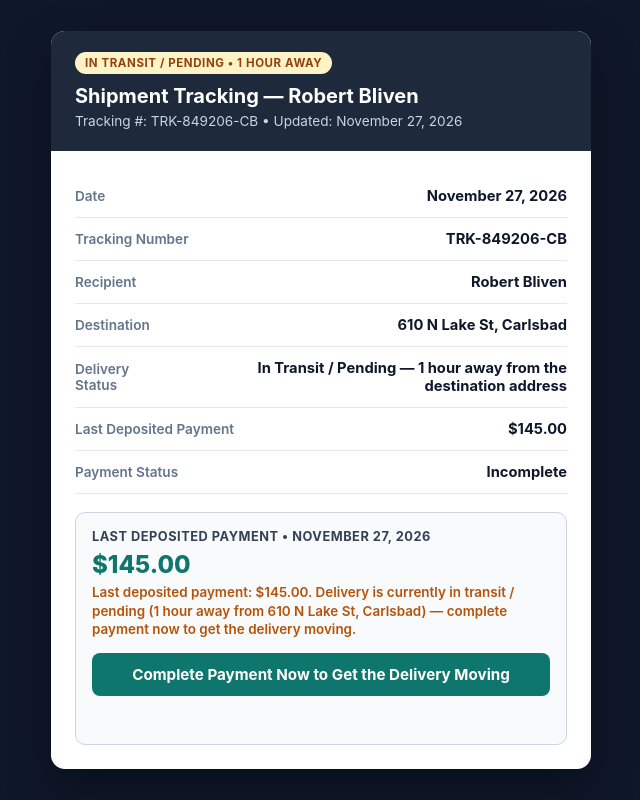
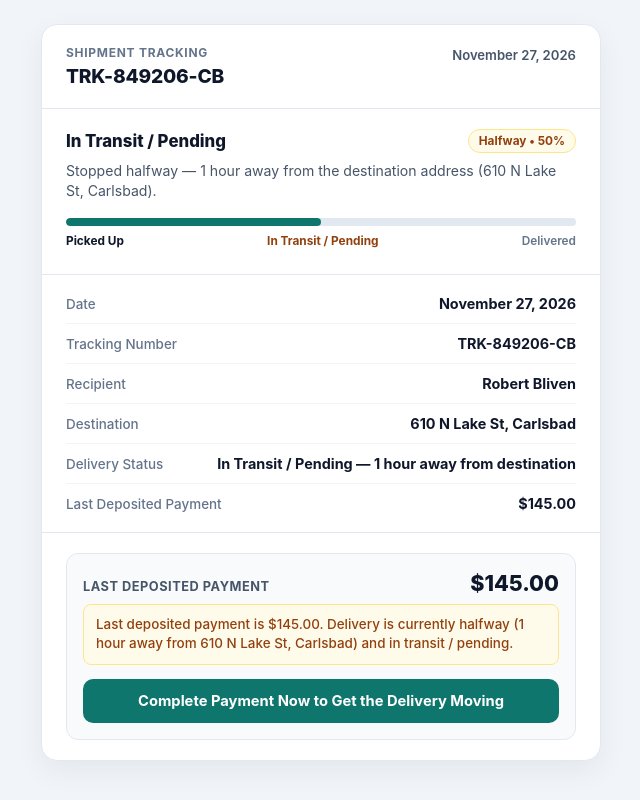
Before and after one commit to tracking-code/shipment-status, a plain HTML site: page index.html in a window 1280 px wide. Shown: the whole page, without its empty margins (319-959 px from the left). Drawn offline with Linux system fonts and the light colour scheme.

Commit message:
Update shipment tracking page layout and styles

```diff
--- a/index.html
+++ b/index.html
@@ -3,8 +3,26 @@
 <head>
   <meta charset="UTF-8" />
   <meta name="viewport" content="width=device-width, initial-scale=1.0" />
-  <title>Shipment & Payment Status — Robert Bliven</title>
+  <title>Shipment Tracking — TRK-849206-CB</title>
   <style>
+    :root {
+      --bg: #f1f5f9;
+      --surface: #ffffff;
+      --surface-subtle: #f8fafc;
+      --text-main: #0f172a;
+      --text-muted: #475569;
+      --text-soft: #64748b;
+      --border: #e2e8f0;
+      --accent: #0f766e;
+      --accent-hover: #115e59;
+      --warn-bg: #fffbeb;
+      --warn-border: #fde68a;
+      --warn-text: #92400e;
+      --ok-bg: #ecfdf5;
+      --ok-border: #a7f3d0;
+      --ok-text: #065f46;
+    }
+
     * {
       box-sizing: border-box;
       margin: 0;
@@ -13,195 +31,358 @@
     }
 
     body {
-      background: #0f172a;
-      color: #0f172a;
+      background: var(--bg);
+      color: var(--text-main);
       min-height: 100vh;
-      padding: 20px;
+      padding: 24px 16px;
       display: flex;
       justify-content: center;
-      align-items: center;
+      align-items: flex-start;
     }
 
-    .card {
+    .container {
       width: 100%;
-      max-width: 540px;
-      background: #ffffff;
-      border-radius: 14px;
+      max-width: 560px;
+      background: var(--surface);
+      border: 1px solid var(--border);
+      border-radius: 16px;
+      box-shadow: 0 10px 30px rgba(15, 23, 42, 0.06);
       overflow: hidden;
-      box-shadow: 0 20px 45px rgba(0, 0, 0, 0.35);
     }
 
-    .header {
-      background: #1e293b;
-      color: #ffffff;
+    .top-bar {
       padding: 20px 24px;
+      border-bottom: 1px solid var(--border);
+      display: flex;
+      justify-content: space-between;
+      align-items: flex-start;
+      gap: 12px;
     }
 
-    .badge {
-      display: inline-block;
-      background: #fef3c7;
-      color: #92400e;
-      font-size: 0.72rem;
+    .eyebrow {
+      font-size: 0.75rem;
       font-weight: 700;
       text-transform: uppercase;
-      letter-spacing: 0.05em;
-      padding: 4px 10px;
-      border-radius: 999px;
-      margin-bottom: 10px;
-    }
-
-    .header h1 {
-      font-size: 1.25rem;
+      letter-spacing: 0.06em;
+      color: var(--text-soft);
       margin-bottom: 4px;
     }
 
-    .header p {
-      font-size: 0.85rem;
-      color: #cbd5e1;
-      line-height: 1.4;
+    .tracking-id {
+      font-size: 1.2rem;
+      font-weight: 800;
+      color: var(--text-main);
+      letter-spacing: -0.01em;
     }
 
-    .body {
-      padding: 24px;
+    .date-stamp {
+      font-size: 0.82rem;
+      font-weight: 600;
+      color: var(--text-muted);
+      white-space: nowrap;
+      padding-top: 2px;
     }
 
-    .row {
+    .section {
+      padding: 20px 24px;
+      border-bottom: 1px solid var(--border);
+    }
+
+    .section:last-child {
+      border-bottom: none;
+    }
+
+    .status-header {
       display: flex;
       justify-content: space-between;
       align-items: center;
-      padding: 12px 0;
-      border-bottom: 1px solid #e2e8f0;
-      gap: 12px;
+      gap: 10px;
+      margin-bottom: 8px;
     }
 
-    .label {
-      font-size: 0.85rem;
-      color: #64748b;
-      font-weight: 600;
+    .status-title {
+      font-size: 1.05rem;
+      font-weight: 800;
+      color: var(--text-main);
     }
 
-    .value {
-      font-size: 0.92rem;
+    .pill {
+      font-size: 0.74rem;
       font-weight: 700;
-      color: #0f172a;
+      padding: 4px 10px;
+      border-radius: 999px;
+      background: var(--warn-bg);
+      color: var(--warn-text);
+      border: 1px solid var(--warn-border);
+      white-space: nowrap;
+    }
+
+    .status-sub {
+      font-size: 0.88rem;
+      color: var(--text-muted);
+      line-height: 1.45;
+      margin-bottom: 16px;
+    }
+
+    .progress-wrap {
+      margin-bottom: 6px;
+    }
+
+    .progress-track {
+      position: relative;
+      height: 8px;
+      background: #e2e8f0;
+      border-radius: 999px;
+      overflow: hidden;
+    }
+
+    .progress-fill {
+      width: 50%;
+      height: 100%;
+      background: var(--accent);
+      border-radius: 999px;
+      transition: width 0.3s ease;
+    }
+
+    .milestone-labels {
+      display: flex;
+      justify-content: space-between;
+      font-size: 0.74rem;
+      color: var(--text-soft);
+      font-weight: 600;
+      margin-top: 8px;
+    }
+
+    .milestone-labels .active {
+      color: var(--warn-text);
+      font-weight: 700;
+    }
+
+    .milestone-labels .done {
+      color: var(--text-main);
+      font-weight: 700;
+    }
+
+    .details-grid {
+      display: grid;
+      grid-template-columns: 1fr;
+    }
+
+    .detail-row {
+      display: flex;
+      justify-content: space-between;
+      align-items: baseline;
+      gap: 16px;
+      padding: 11px 0;
+      border-bottom: 1px solid #f1f5f9;
+    }
+
+    .detail-row:last-child {
+      border-bottom: none;
+      padding-bottom: 0;
+    }
+
+    .detail-row:first-child {
+      padding-top: 0;
+    }
+
+    .detail-label {
+      font-size: 0.84rem;
+      color: var(--text-soft);
+      font-weight: 500;
+    }
+
+    .detail-value {
+      font-size: 0.9rem;
+      color: var(--text-main);
+      font-weight: 700;
       text-align: right;
     }
 
-    .deposit-box {
-      margin-top: 18px;
-      background: #f8fafc;
-      border: 1px solid #cbd5e1;
-      border-radius: 10px;
+    .payment-panel {
+      background: var(--surface-subtle);
+      border: 1px solid var(--border);
+      border-radius: 12px;
       padding: 16px;
     }
 
-    .deposit-title {
+    .payment-top {
+      display: flex;
+      justify-content: space-between;
+      align-items: baseline;
+      margin-bottom: 8px;
+    }
+
+    .payment-label {
       font-size: 0.8rem;
       font-weight: 700;
       text-transform: uppercase;
       letter-spacing: 0.04em;
-      color: #334155;
-      margin-bottom: 6px;
+      color: var(--text-muted);
     }
 
-    .deposit-amount {
-      font-size: 1.5rem;
+    .payment-amount {
+      font-size: 1.35rem;
       font-weight: 800;
-      color: #0f766e;
-      margin-bottom: 4px;
+      color: var(--text-main);
     }
 
-    .status-note {
+    .payment-note {
       font-size: 0.84rem;
-      color: #b45309;
-      font-weight: 600;
+      color: var(--warn-text);
+      background: var(--warn-bg);
+      border: 1px solid var(--warn-border);
+      border-radius: 8px;
+      padding: 10px 12px;
+      line-height: 1.45;
       margin-bottom: 14px;
-      line-height: 1.4;
+      font-weight: 500;
     }
 
     .btn {
       width: 100%;
       border: none;
-      border-radius: 8px;
-      padding: 12px 16px;
-      font-size: 0.95rem;
+      border-radius: 10px;
+      padding: 13px 16px;
+      font-size: 0.92rem;
       font-weight: 700;
-      background: #0f766e;
+      background: var(--accent);
       color: #ffffff;
       cursor: pointer;
+      transition: background 0.2s ease;
     }
 
     .btn:hover {
-      background: #115e59;
+      background: var(--accent-hover);
     }
 
-    .msg {
+    .btn:disabled {
+      background: #64748b;
+      cursor: default;
+    }
+
+    .confirm-banner {
+      display: none;
       margin-top: 12px;
-      font-size: 0.85rem;
+      font-size: 0.84rem;
       font-weight: 600;
-      color: #334155;
-      min-height: 20px;
-      line-height: 1.4;
+      color: var(--ok-text);
+      background: var(--ok-bg);
+      border: 1px solid var(--ok-border);
+      border-radius: 8px;
+      padding: 10px 12px;
+      line-height: 1.45;
     }
   </style>
 </head>
 <body>
-  <div class="card">
-    <div class="header">
-      <div class="badge">In Transit / Pending • 1 Hour Away</div>
-      <h1>Shipment Tracking — Robert Bliven</h1>
-      <p>Tracking #: TRK-849206-CB • Updated: November 27, 2026</p>
-    </div>
+  <main class="container">
+    <header class="top-bar">
+      <div>
+        <div class="eyebrow">Shipment Tracking</div>
+        <div class="tracking-id">TRK-849206-CB</div>
+      </div>
+      <div class="date-stamp">November 27, 2026</div>
+    </header>
 
-    <div class="body">
-      <div class="row">
-        <span class="label">Date</span>
-        <span class="value">November 27, 2026</span>
+    <section class="section">
+      <div class="status-header">
+        <h1 class="status-title" id="mainStatusTitle">In Transit / Pending</h1>
+        <span class="pill" id="statusPill">Halfway • 50%</span>
       </div>
-      <div class="row">
-        <span class="label">Tracking Number</span>
-        <span class="value">TRK-849206-CB</span>
+      <p class="status-sub" id="statusSubtext">
+        Stopped halfway — 1 hour away from the destination address (610 N Lake St, Carlsbad).
+      </p>
+
+      <div class="progress-wrap">
+        <div class="progress-track">
+          <div class="progress-fill" id="progressBar"></div>
+        </div>
+        <div class="milestone-labels">
+          <span class="done">Picked Up</span>
+          <span class="active" id="midMilestone">In Transit / Pending</span>
+          <span>Delivered</span>
+        </div>
       </div>
-      <div class="row">
-        <span class="label">Recipient</span>
-        <span class="value">Robert Bliven</span>
+    </section>
+
+    <section class="section">
+      <div class="details-grid">
+        <div class="detail-row">
+          <span class="detail-label">Date</span>
+          <span class="detail-value">November 27, 2026</span>
+        </div>
+        <div class="detail-row">
+          <span class="detail-label">Tracking Number</span>
+          <span class="detail-value">TRK-849206-CB</span>
+        </div>
+        <div class="detail-row">
+          <span class="detail-label">Recipient</span>
+          <span class="detail-value">Robert Bliven</span>
+        </div>
+        <div class="detail-row">
+          <span class="detail-label">Destination</span>
+          <span class="detail-value">610 N Lake St, Carlsbad</span>
+        </div>
+        <div class="detail-row">
+          <span class="detail-label">Delivery Status</span>
+          <span class="detail-value" id="deliveryRowValue">In Transit / Pending — 1 hour away from destination</span>
+        </div>
+        <div class="detail-row">
+          <span class="detail-label">Last Deposited Payment</span>
+          <span class="detail-value">$145.00</span>
+        </div>
       </div>
-      <div class="row">
-        <span class="label">Destination</span>
-        <span class="value">610 N Lake St, Carlsbad</span>
+    </section>
+
+    <section class="section">
+      <div class="payment-panel">
+        <div class="payment-top">
+          <span class="payment-label">Last Deposited Payment</span>
+          <span class="payment-amount">$145.00</span>
+        </div>
+        <p class="payment-note" id="paymentNote">
+          Last deposited payment is $145.00. Delivery is currently halfway (1 hour away from 610 N Lake St, Carlsbad) and in transit / pending.
+        </p>
+        <button type="button" class="btn" id="completeBtn" onclick="handleCompletePayment()">
+          Complete Payment Now to Get the Delivery Moving
+        </button>
+        <div class="confirm-banner" id="confirmBanner"></div>
       </div>
-      <div class="row">
-        <span class="label">Delivery Status</span>
-        <span class="value" id="deliveryStatusText">In Transit / Pending — 1 hour away from the destination address</span>
-      </div>
-      <div class="row">
-        <span class="label">Last Deposited Payment</span>
-        <span class="value">$145.00</span>
-      </div>
-      <div class="row">
-        <span class="label">Payment Status</span>
-        <span class="value" id="paymentStatusText">Incomplete</span>
-      </div>
-
-      <div class="deposit-box">
-        <div class="deposit-title">Last Deposited Payment • November 27, 2026</div>
-        <div class="deposit-amount">$145.00</div>
-        <div class="status-note" id="incompleteNote">
-          Last deposited payment: $145.00. Delivery is currently in transit / pending (1 hour away from 610 N Lake St, Carlsbad) — complete payment now to get the delivery moving.
-        </div>
-        <button class="btn" onclick="completePayment()">Complete Payment Now to Get the Delivery Moving</button>
-        <div class="msg" id="actionMsg"></div>
-      </div>
-    </div>
-  </div>
+    </section>
+  </main>
 
   <script>
-    function completePayment() {
-      document.getElementById("paymentStatusText").textContent = "Complete Payment (Updated)";
-      document.getElementById("deliveryStatusText").textContent = "In Transit — Moving to 610 N Lake St, Carlsbad (1 hour away)";
-      document.getElementById("incompleteNote").textContent = "Payment completed on November 27, 2026 for Tracking #TRK-849206-CB. Delivery is moving and 1 hour away from 610 N Lake St, Carlsbad.";
-      document.getElementById("incompleteNote").style.color = "#047857";
-      document.getElementById("actionMsg").textContent = "Updated: Complete Payment recorded for Robert Bliven (Tracking #TRK-849206-CB • November 27, 2026).";
+    function handleCompletePayment() {
+      const btn = document.getElementById("completeBtn");
+      const pill = document.getElementById("statusPill");
+      const note = document.getElementById("paymentNote");
+      const banner = document.getElementById("confirmBanner");
+      const bar = document.getElementById("progressBar");
+      const mid = document.getElementById("midMilestone");
+      const deliveryRow = document.getElementById("deliveryRowValue");
+
+      bar.style.width = "75%";
+      pill.textContent = "Moving • 75%";
+      pill.style.background = "#ecfdf5";
+      pill.style.color = "#065f46";
+      pill.style.borderColor = "#a7f3d0";
+
+      mid.textContent = "Moving to Destination";
+      mid.className = "done";
+
+      deliveryRow.textContent = "In Transit — 1 hour away from destination (Moving)";
+
+      note.textContent = "Last deposited payment: $145.00. Payment completion recorded on November 27, 2026.";
+      note.style.background = "#f8fafc";
+      note.style.color = "#475569";
+      note.style.borderColor = "#e2e8f0";
+
+      banner.style.display = "block";
+      banner.textContent = "Complete Payment Now to Get the Delivery Moving — status updated for Robert Bliven (TRK-849206-CB • November 27, 2026).";
+
+      btn.textContent = "Payment Completed";
+      btn.disabled = true;
     }
   </script>
 </body>
```
